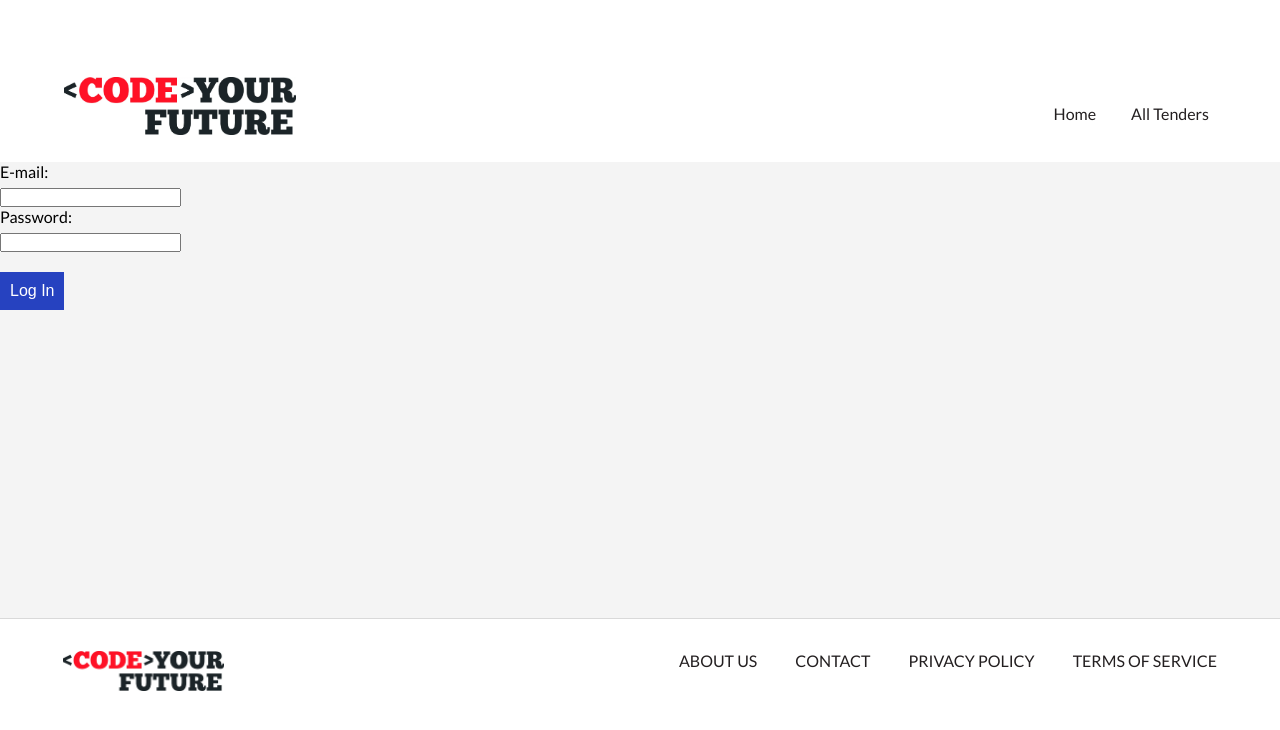
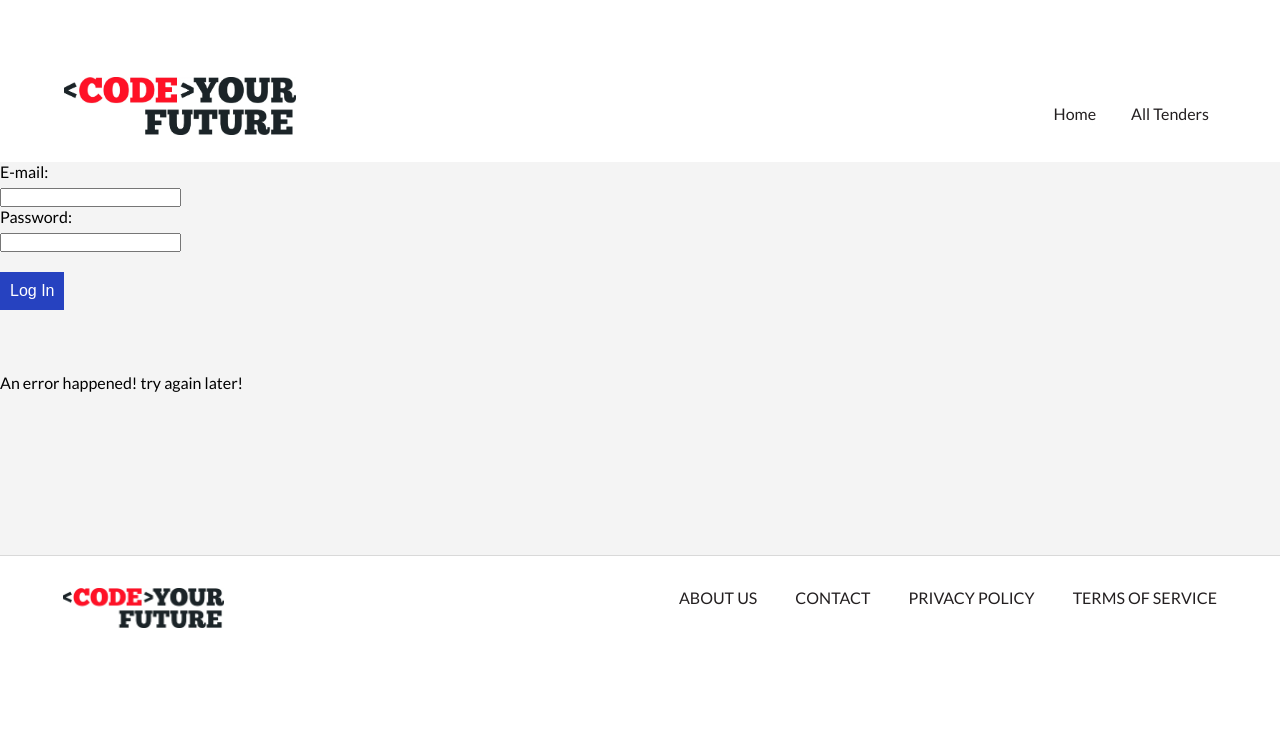
Before and after one commit to bkarimii/Love-Me-Tender, a React (Create React App) app in the folder client/: page /login in a window 1280 px wide. Shown: the top 730 px of the page. Built offline with nearby package versions, Linux system fonts and the light colour scheme.

Commit message:
correction applied

```diff
--- a/client/src/pages/LogInForm.js
+++ b/client/src/pages/LogInForm.js
@@ -26,18 +26,30 @@ function LogInForm() {
 			});
 			const data = await response.json();
 			if (response.ok) {
-				setSuccessfulLogIn("You're loggedIn now!");
+				setSuccessfulLogIn("successful");
 			} else {
-				setSuccessfulLogIn("logIn failed!");
+				setSuccessfulLogIn(data.message);
 			}
 		} catch (error) {
-			setSuccessfulLogIn("An error happened");
+			setSuccessfulLogIn(error.message);
 		}
 	}
 	const handleFormSubmit = (e) => {
 		e.preventDefault();
 		const logInData = { email: emailInput, password: passwordInput };
 		postLogInDeatils(logInData);
+	};
+
+	const setDisplayingMessage = (msg) => {
+		if (msg === "successful") {
+			return "You're loggedin now!";
+		} else if (msg === "worngPassword") {
+			return "Password is incorrect!";
+		} else if (msg === "notRegistered") {
+			return "You're not registered! SignUp first!";
+		} else {
+			return "An error happened! try again later!";
+		}
 	};
 
 	return (
@@ -65,7 +77,7 @@ function LogInForm() {
 					<button type="submit">Log In</button>
 				</form>
 			</div>
-			{successfulLogIn && <p>{successfulLogIn}</p>}
+			<div>{setDisplayingMessage(successfulLogIn)}</div>
 		</>
 	);
 }
```
